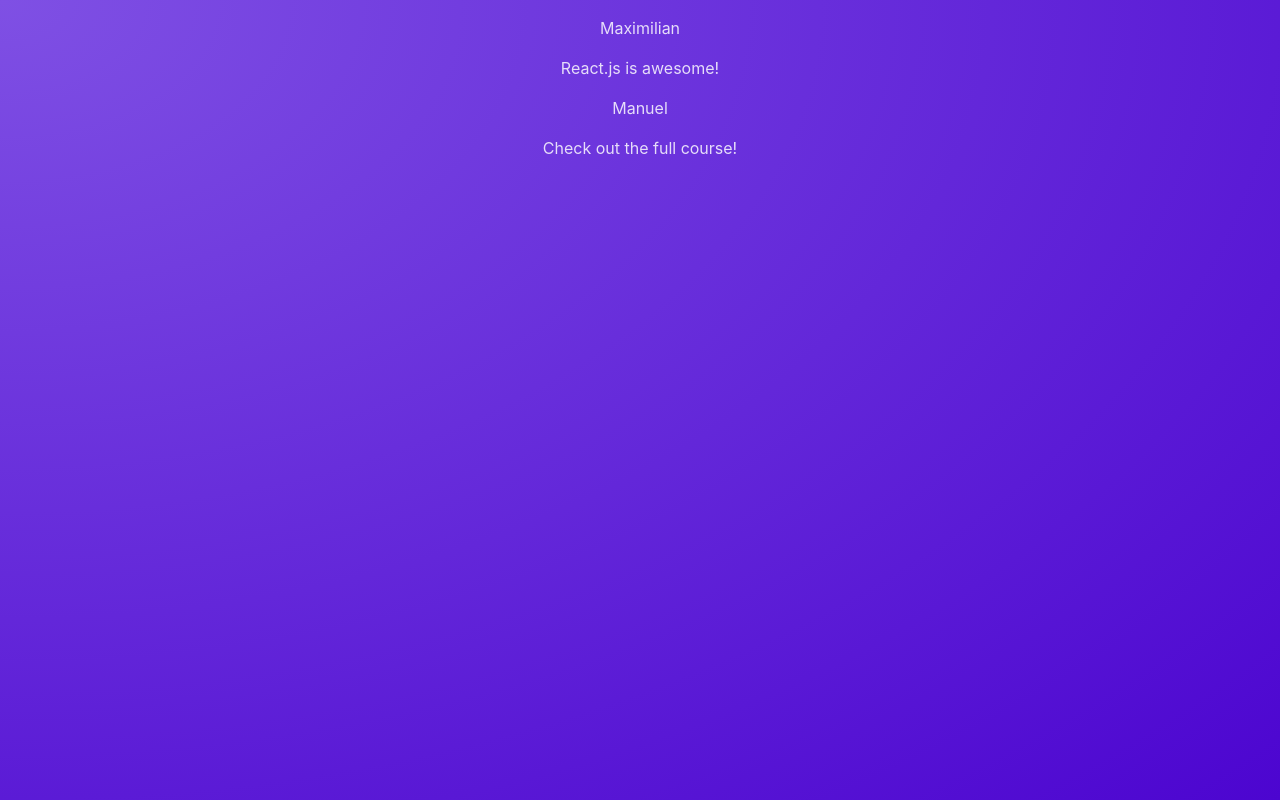
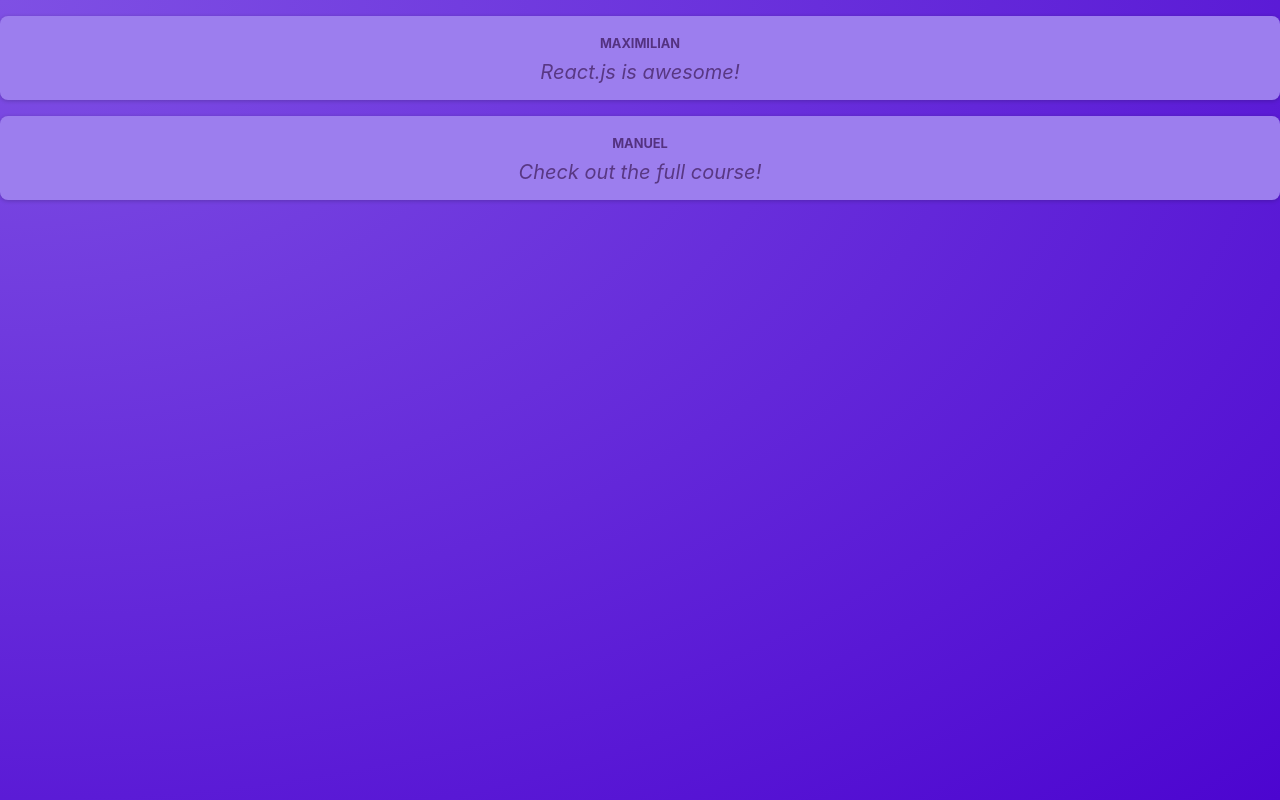
Before and after one commit to yerrapragada011/starting-project, a React (Vite) app: page / in a window 1280 px wide. Built offline with nearby package versions, Linux system fonts and the light colour scheme.

Commit message:
CSS Styling & CSS Modules

```diff
--- a/src/components/Post.jsx
+++ b/src/components/Post.jsx
@@ -1,8 +1,10 @@
+import classes from './Post.module.css';
+
 function Post(props) {
   return (
-    <div>
-      <p>{props.author}</p>
-      <p>{props.body}</p>
+    <div className={classes.post}>
+      <p className={classes.author}>{props.author}</p>
+      <p className={classes.text}>{props.body}</p>
     </div>
   );
 }
```
Also changed, not shown: src/index.css (line endings or trailing spaces).
